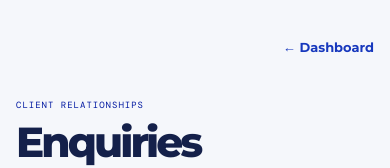
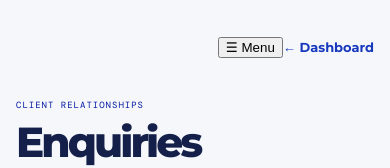
Before and after one commit to olajideseyi/Light-Creative-Hub, a Next.js app: page /admin/enquiries in a window 390 px wide. Shown: the top 168 px of the page. Built offline with nearby package versions, Linux system fonts and the light colour scheme; no server answers; the database is empty.

Commit message:
Make enquiries navigation responsive on mobile

```diff
--- a/src/components/admin/enquiries-workspace.tsx
+++ b/src/components/admin/enquiries-workspace.tsx
@@ -23,6 +23,7 @@ export function EnquiriesWorkspace(){
  const [error,setError]=useState("");
  const [notice,setNotice]=useState("");
  const [authorised,setAuthorised]=useState(false);
+ const [mobileMenuOpen,setMobileMenuOpen]=useState(false);
  const load=useCallback(async()=>{
   const client=getSupabaseBrowserClient();
   const {data:session,error:sessionError}=await client.auth.getSession();
@@ -44,14 +45,14 @@ export function EnquiriesWorkspace(){
   catch(e){setError(e instanceof Error?e.message:"Could not update enquiry.");}finally{setBusy(false);}
  }
  const counts={all:items.length,new:items.filter(x=>x.status==="new").length,in_progress:items.filter(x=>x.status==="in_progress").length,quoted:items.filter(x=>x.status==="quoted").length,completed:items.filter(x=>x.status==="completed").length,closed:items.filter(x=>x.status==="closed").length};
- return <main className="admin-page enquiries-page"><aside className="enquiries-sidebar"><a href="/admin" className="enquiries-brand"><span className="admin-brand-mark">L</span><span><strong>LIGHT CREATIVE HUB</strong><small>ADMIN WORKSPACE</small></span></a><nav aria-label="Admin workspace navigation"><a href="/admin">Dashboard</a><a href="/admin/content">Website Content</a><a href="/admin/portfolio">Portfolio</a><a href="/admin/gallery">Gallery Manager</a><a href="/admin/enquiries" className="active" aria-current="page">Enquiries</a></nav><button type="button" onClick={async()=>{await getSupabaseBrowserClient().auth.signOut();window.location.assign("/admin");}}>Sign out</button></aside><div className="admin-shell">
-  <header className="enquiries-topbar"><a href="/admin" className="enquiries-back">← Dashboard</a></header>
+ return <main className="admin-page enquiries-page"><aside className={"enquiries-sidebar"+(mobileMenuOpen?" mobile-open":"")}><a href="/admin" className="enquiries-brand"><span className="admin-brand-mark">L</span><span><strong>LIGHT CREATIVE HUB</strong><small>ADMIN WORKSPACE</small></span></a><nav aria-label="Admin workspace navigation"><a href="/admin">Dashboard</a><a href="/admin/content">Website Content</a><a href="/admin/portfolio">Portfolio</a><a href="/admin/gallery">Gallery Manager</a><a href="/admin/enquiries" className="active" aria-current="page">Enquiries</a></nav><button type="button" onClick={async()=>{await getSupabaseBrowserClient().auth.signOut();window.location.assign("/admin");}}>Sign out</button></aside>{mobileMenuOpen&&<button type="button" className="enquiries-backdrop" aria-label="Close menu" onClick={()=>setMobileMenuOpen(false)}/>}<div className="admin-shell">
+  <header className="enquiries-topbar"><button type="button" className="enquiries-mobile-toggle" aria-expanded={mobileMenuOpen} onClick={()=>setMobileMenuOpen(v=>!v)}>☰ Menu</button><a href="/admin" className="enquiries-back">← Dashboard</a></header>
   <div className="enquiries-heading"><div><span className="cms-eyebrow">CLIENT RELATIONSHIPS</span><h1>Enquiries</h1><p>Review project briefs, follow up with clients and keep each request moving.</p></div><span className="enquiries-total">{items.length} TOTAL</span></div>
   {error&&<p role="alert" className="form-error">{error}</p>}{notice&&<p role="status" className="form-message">{notice}</p>}
   {loading?<div className="enquiries-loading">Loading enquiries…</div>:!authorised?<section className="enquiries-empty"><h2>Admin access required</h2><p>{error||"Sign in with your approved administrator account."}</p><a className="button button-blue" href="/admin">Go to Admin sign in</a></section>:<>
    <div className="enquiries-metrics"><article><span>NEW</span><strong>{counts.new}</strong></article><article><span>IN PROGRESS</span><strong>{counts.in_progress}</strong></article><article><span>QUOTED</span><strong>{counts.quoted}</strong></article><article><span>COMPLETED</span><strong>{counts.completed}</strong></article></div>
    <div className="enquiries-workspace"><section className="enquiries-list-panel"><div className="enquiries-list-head"><h2>All enquiries</h2><input value={query} onChange={e=>setQuery(e.target.value)} placeholder="Search name, email or service" aria-label="Search enquiries"/></div><div className="enquiries-filters"><button className={filter==="all"?"active":""} onClick={()=>setFilter("all")}>All ({counts.all})</button><button className={filter==="new"?"active":""} onClick={()=>setFilter("new")}>New ({counts.new})</button><button className={filter==="in_progress"?"active":""} onClick={()=>setFilter("in_progress")}>In progress</button><button className={filter==="quoted"?"active":""} onClick={()=>setFilter("quoted")}>Quoted</button><button className={filter==="completed"?"active":""} onClick={()=>setFilter("completed")}>Completed</button></div>
-    <div className="enquiries-list">{filtered.map(item=><button type="button" key={item.id} className={"enquiry-row"+((selected?.id===item.id)?" selected":"")} onClick={()=>setSelectedId(item.id)}><span className="enquiry-row-top"><strong>{item.name}</strong><small>{dateLabel(item.created_at)}</small></span><span>{item.service}</span><span className={"enquiry-status status-"+item.status}>{statusLabel[item.status]}</span><small>{item.email}</small></button>)}{filtered.length===0&&<div className="enquiries-empty-list">No enquiries match this view.</div>}</div>
+    <div className="enquiries-list">{filtered.map(item=><button type="button" key={item.id} className={"enquiry-row"+((selected?.id===item.id)?" selected":"")} onClick={()=>{setSelectedId(item.id);setMobileMenuOpen(false);}}><span className="enquiry-row-top"><strong>{item.name}</strong><small>{dateLabel(item.created_at)}</small></span><span>{item.service}</span><span className={"enquiry-status status-"+item.status}>{statusLabel[item.status]}</span><small>{item.email}</small></button>)}{filtered.length===0&&<div className="enquiries-empty-list">No enquiries match this view.</div>}</div>
    </section>
    <section className="enquiry-detail-panel">{selected?<><div className="enquiry-detail-head"><div><span className="cms-eyebrow">PROJECT REQUEST</span><h2>{selected.name}</h2><p>{selected.service}</p></div><select aria-label="Update enquiry status" value={selected.status} disabled={busy} onChange={e=>void updateStatus(e.target.value as Enquiry["status"])}>{statuses.map(status=><option key={status} value={status}>{statusLabel[status]}</option>)}</select></div>
     <div className="enquiry-contact-actions"><a href={"mailto:"+selected.email+"?subject="+encodeURIComponent("Re: Your enquiry to Light Creative Hub")}>Email client ↗</a>{selected.phone&&<a href={"https://wa.me/"+phoneDigits(selected.phone)+"?text="+encodeURIComponent("Hello "+selected.name+", thank you for contacting Light Creative Hub about "+selected.service+".")} target="_blank" rel="noreferrer">WhatsApp client ↗</a>}{selected.phone&&<a href={"tel:"+selected.phone.replace(/[^+\d]/g,"")}>Call client</a>}</div>
```
